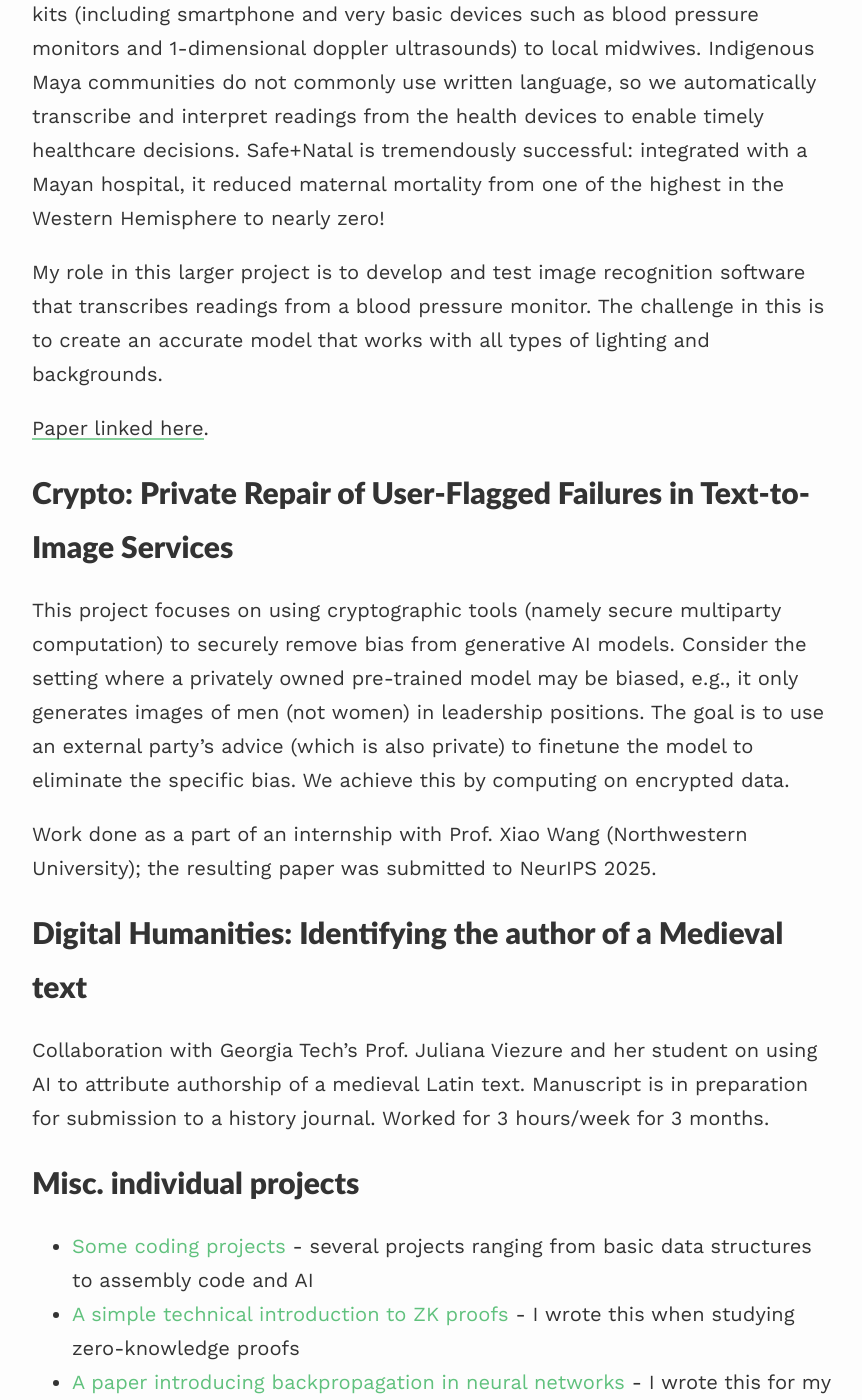
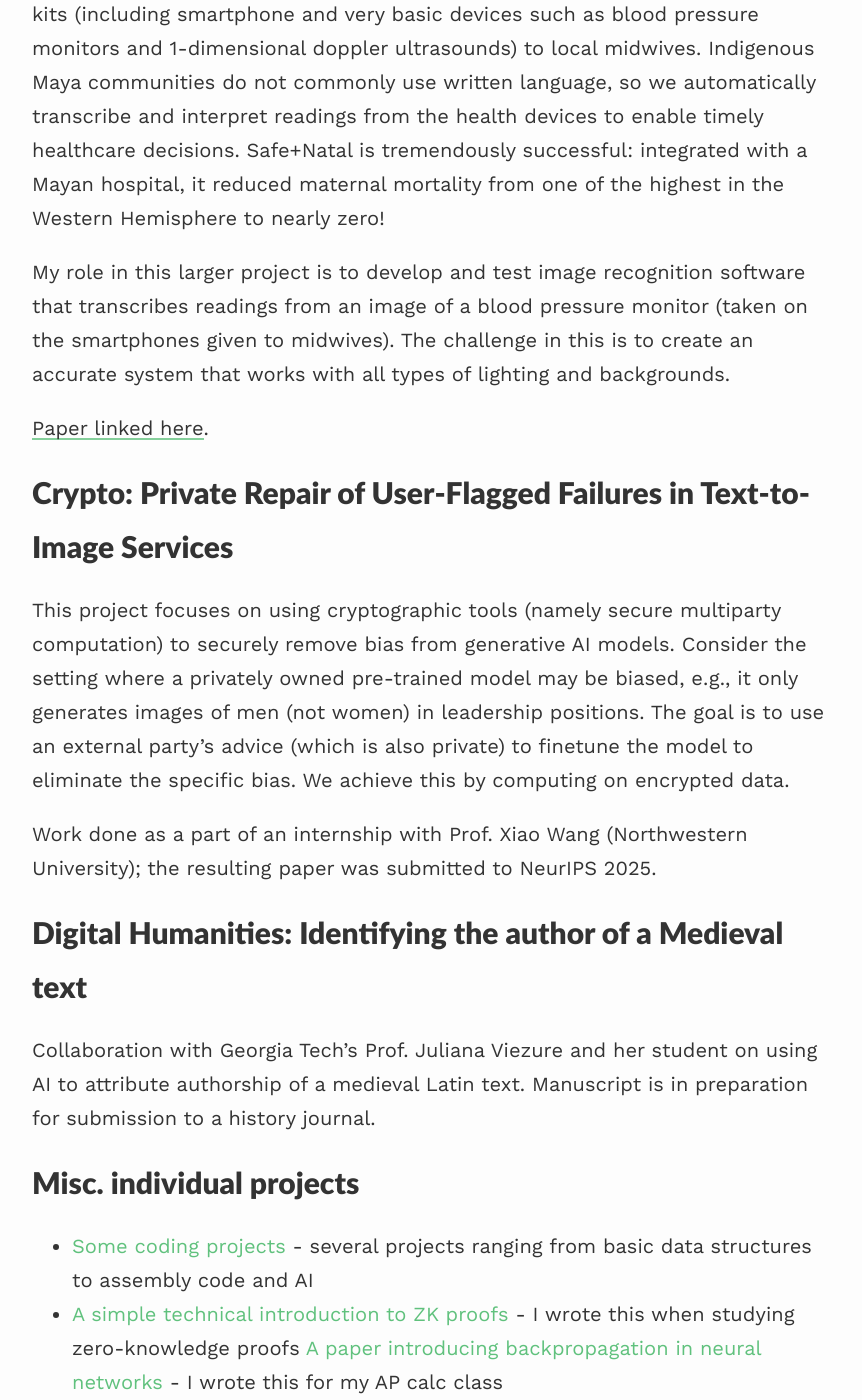
Before and after one commit to ellenkolesnikova/ellenkolesnikova.github.io, a Jekyll site: the page built from research.md, in a window 1280 px wide and 1400 px high, scrolled down 419 px. Shown: the whole window, without its empty margins (208-1070 px from the left). Built offline with Jekyll 4.4.1, drawn with Linux system fonts in a browser that asks for light colours; nearby versions of some CDN libraries.

Commit message:
Update research.md

```diff
--- a/research.md
+++ b/research.md
@@ -6,7 +6,7 @@ Medicine: Safe+Natal
 ============
 I am working with [safe+natal](https://safenatal.org/){:target="_blank"} on improving pregnancy healthcare in rural Guatemala through ML-based diagnostics and triage. More specifically, the goal of this project is to provide a simple system that enables rural midwives from underserved communities to conduct basic pregnancy monitoring and identify cases that need to be referred to hospitals. We distributed $200 health monitor kits (including smartphone and very basic devices such as blood pressure monitors and 1-dimensional doppler ultrasounds) to local midwives. Indigenous Maya communities do not commonly use written language, so we automatically transcribe and interpret readings from the health devices to enable timely healthcare decisions. Safe+Natal is tremendously successful: integrated with a Mayan hospital, it reduced maternal mortality from one of the highest in the Western Hemisphere to nearly zero!
 
-My role in this larger project is to develop and test image recognition software that transcribes readings from a blood pressure monitor. The challenge in this is to create an accurate model that works with all types of lighting and backgrounds.
+My role in this larger project is to develop and test image recognition software that transcribes readings from an image of a blood pressure monitor (taken on the smartphones given to midwives). The challenge in this is to create an accurate system that works with all types of lighting and backgrounds.
 
 [Paper linked here](https://arxiv.org/abs/2503.09659){:target="_blank"}.
 
@@ -19,11 +19,14 @@ Work done as a part of an internship with Prof. Xiao Wang (Northwestern Universi
 
 Digital Humanities: Identifying the author of a Medieval text
 ============
-Collaboration with Georgia Tech’s Prof. Juliana Viezure and her student on using AI to attribute authorship of a medieval Latin text. Manuscript is in preparation for submission to a history journal.  Worked for 3 hours/week for 3 months.
+
+
+
+Collaboration with Georgia Tech’s Prof. Juliana Viezure and her student on using AI to attribute authorship of a medieval Latin text. Manuscript is in preparation for submission to a history journal.
 
 
 Misc. individual projects
 ============
 - [Some coding projects](https://github.com/ellenkolesnikova/projects){:target="_blank"} - several projects ranging from basic data structures to assembly code and AI
 - [A simple technical introduction to ZK proofs](https://ellenkolesnikova.github.io/assets/files/zkintro.pdf){:target="_blank"} - I wrote this when studying zero-knowledge proofs
-- [A paper introducing backpropagation in neural networks](https://ellenkolesnikova.github.io/assets/files/neuralnetworks.pdf){:target="_blank"} - I wrote this for my AP calc class
+[A paper introducing backpropagation in neural networks](https://ellenkolesnikova.github.io/assets/files/neuralnetworks.pdf){:target="_blank"} - I wrote this for my AP calc class
```
